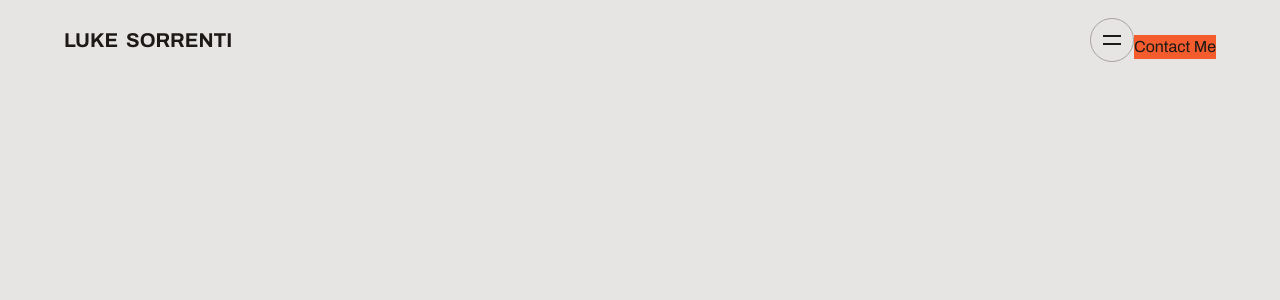
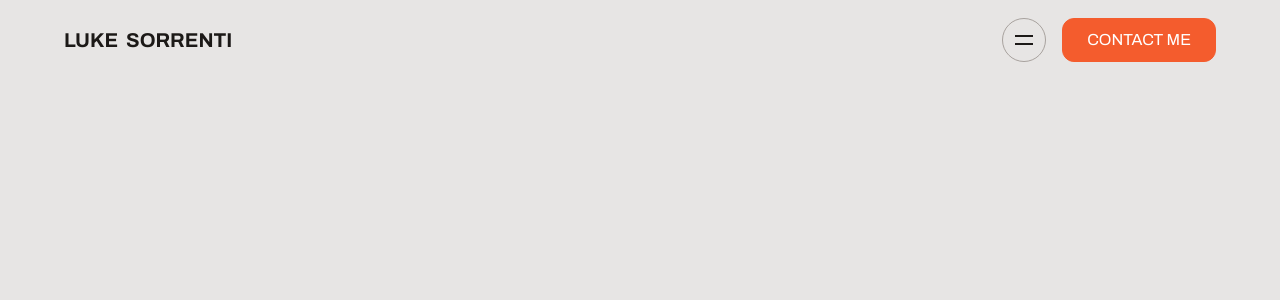
Before and after one commit to LRSORRENTI/Rustling-Oaks-Golf-Course, a Next.js app: page / in a window 1280 px wide. Shown: the top 300 px of the page. Built offline with nearby package versions, Linux system fonts and the light colour scheme.

Commit message:
Added more styles to header button

```diff
--- a/src/sections/Header.tsx
+++ b/src/sections/Header.tsx
@@ -32,14 +32,14 @@ const Header: FC = () => {
         <div>
             <a href="/"><span className="text-xl font-bold uppercase">Luke&nbsp; Sorrenti</span></a>
             </div>
-          <div>
+          <div className="flex items-center gap-4">
             <div className="size-11 border border-stone-400 rounded-full  inline-flex items-center justify-center">
             <svg width="24" height="24" viewBox="0 0 24 24" fill="none" xmlns="http://www.w3.org/2000/svg">
                 <rect x="3" y="15" width="18" height="2" fill="currentColor" />
                 <rect x="3" y="7" width="18" height="2" fill="currentColor" />
               </svg>
               </div>
-              <button className="bg-red-orange-500">Contact Me</button>
+              <button className="bg-red-orange-500 h-11 px-6 rounded-xl text-white border border-red-orange-500 uppercase hidden md:inline-flex items-center">Contact Me</button>
           </div>
         </div>
       </div>
```
